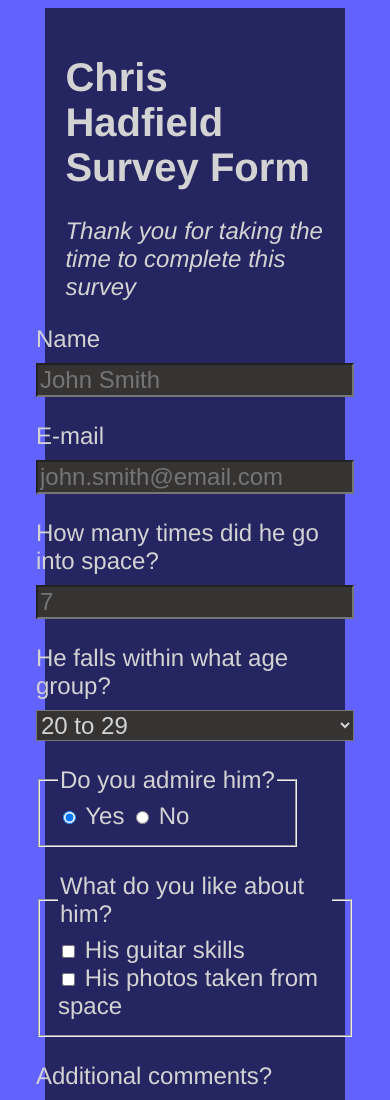
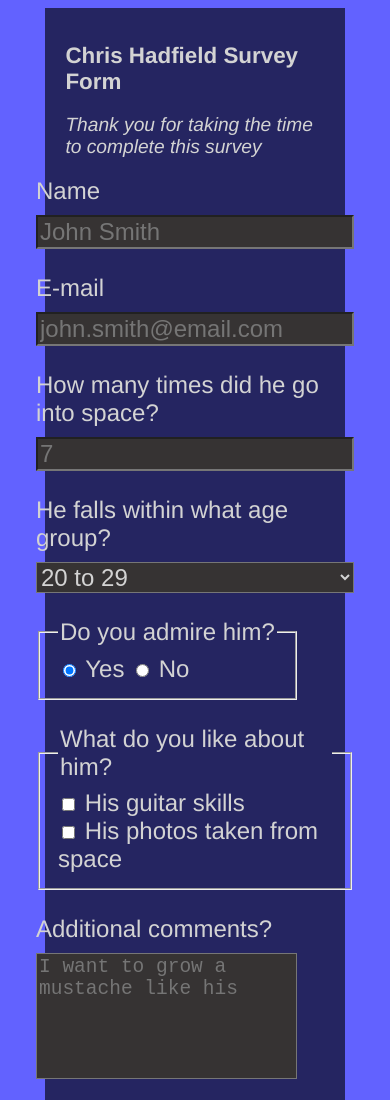
Before and after one commit to timothy-chan2/fcc-survey-form, a plain HTML site: page index.html in a window 390 px wide. Shown: the top 1100 px of the page. Drawn offline with Linux system fonts and the light colour scheme.

Commit message:
Fix typo in class name & font size

```diff
--- a/style.css
+++ b/style.css
@@ -92,10 +92,10 @@ textarea {
   textarea {
     width: auto;
   }
-  center-title {
+  .center-title {
+    font-size: 1.4em;
+  }
+  #description {
     font-size: 1.2em;
   }
-  p {
-    font-size: 0.8em;
-  }
 }
```
